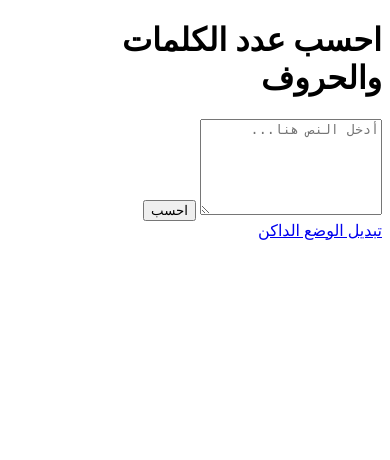
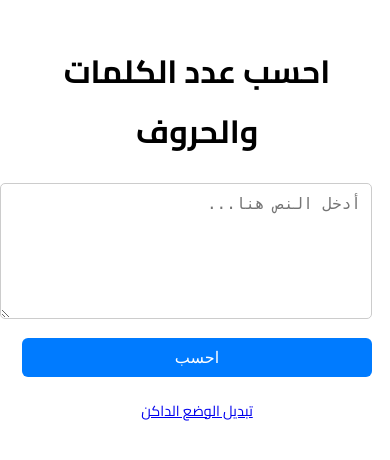
Before and after one commit to ahmadremaw/word-counter-fixed, a Flask app: page / in a window 390 px wide. Shown: the top 460 px of the page. Run offline with Flask 3, Linux system fonts and the light colour scheme.

Commit message:
Update style.css

```diff
--- a/static/style.css
+++ b/static/style.css
@@ -1,34 +1,47 @@
-/* Overlay for mobile menu */
-.overlay {
-    display: none;
-    position: fixed;
-    top: 0;
-    right: 0;
-    bottom: 0;
-    left: 0;
-    background: rgba(0, 0, 0, 0.5);
-    z-index: 900;
+body {
+    font-family: 'Cairo', sans-serif;
+    background: #fff;
+    color: #000;
+    margin: 0;
+    padding: 0;
+    text-align: center;
 }
 
-.overlay.active {
-    display: block;
+.page-container {
+    max-width: 600px;
+    margin: auto;
+    padding: 20px;
 }
 
-/* Sidebar adjustments */
-@media (max-width: 768px) {
-    .sidebar {
-        transform: translateX(100%);
-        position: fixed;
-        top: 0;
-        right: 0;
-        height: 100%;
-        background: #f4f4f4;
-        z-index: 1000;
-        width: 70%;
-        box-shadow: -3px 0 10px rgba(0, 0, 0, 0.1);
-    }
+textarea {
+    width: 100%;
+    padding: 10px;
+    font-size: 1rem;
+    border: 1px solid #ccc;
+    border-radius: 5px;
+    resize: vertical;
+    margin-bottom: 10px;
+}
 
-    .sidebar.active {
-        transform: translateX(0);
-    }
+button {
+    width: 100%;
+    padding: 10px;
+    background: #007bff;
+    color: white;
+    border: none;
+    border-radius: 6px;
+    font-size: 1rem;
+    cursor: pointer;
 }
+
+.results {
+    margin-top: 20px;
+    background: #f8f9fa;
+    padding: 15px;
+    border-radius: 8px;
+}
+
+.dark-mode-toggle {
+    margin-top: 20px;
+    font-size: 0.9rem;
+}
```
